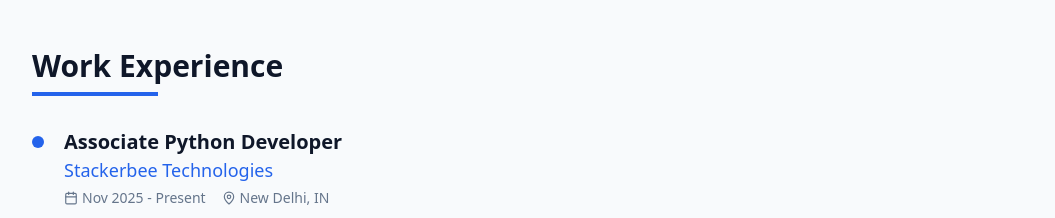
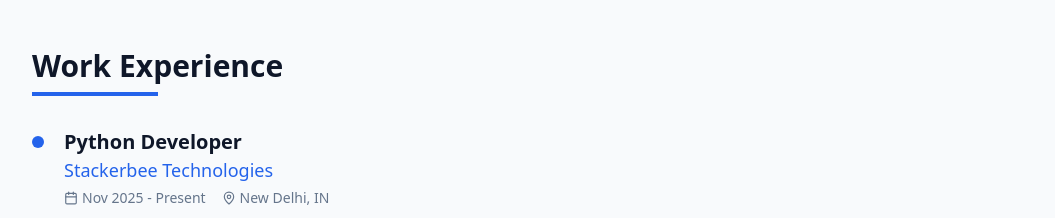
Before and after one commit to razashoeb07/my-portfolio, a React (Vite) app: page / in a window 1280 px wide. Shown: the part 2680-2898 px from the top of the page, without its empty margins (112-1167 px from the left). Built offline with nearby package versions, Linux system fonts and the light colour scheme.

Commit message:
Update profile data

```diff
--- a/src/data/profile.ts
+++ b/src/data/profile.ts
@@ -89,7 +89,7 @@ export default {
 experience: [
   {
     company: "Stackerbee Technologies",
-    role: "Associate Python Developer",
+    role: "Python Developer",
     location: "New Delhi, IN",
     start: "Nov 2025",
     end: "Present",
```
